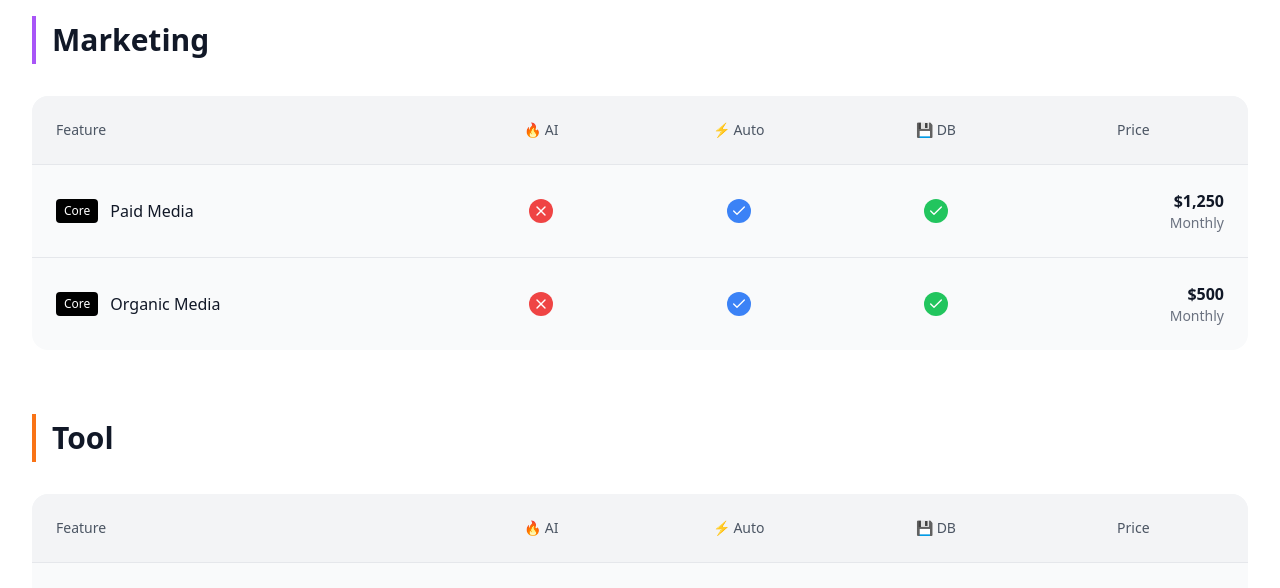
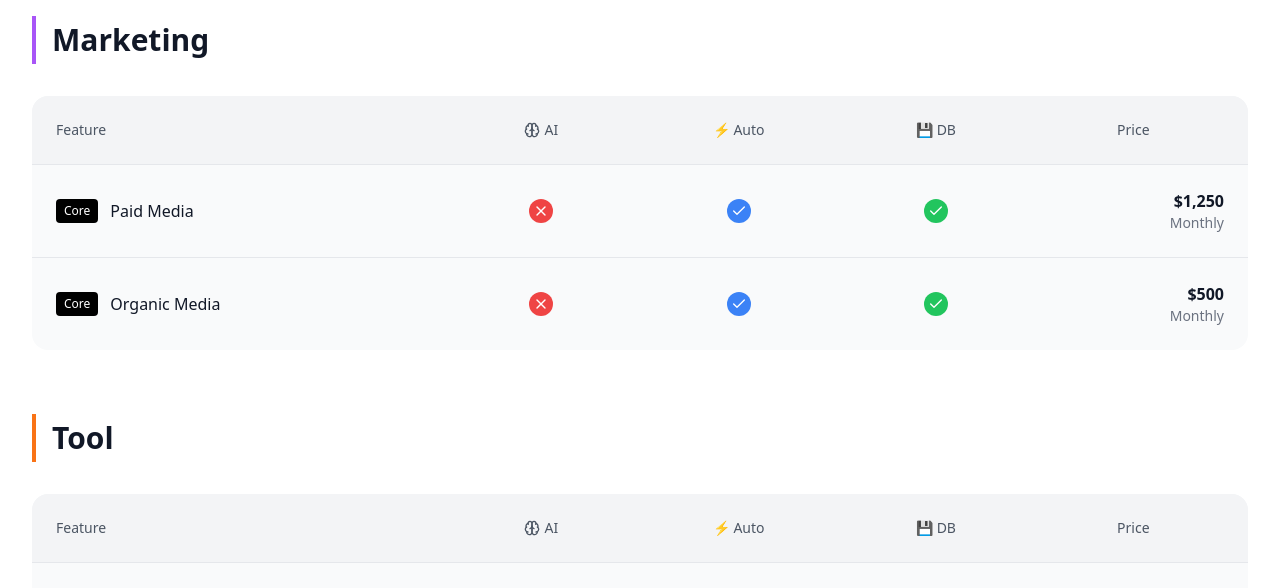
Before and after one commit to daveenci-ai/daveenci-ai-website, a React (Vite) app: page /pricing in a window 1280 px wide. Shown: the part 1880-2468 px from the top of the page. Built offline with nearby package versions, Linux system fonts and the light colour scheme.

Commit message:
Replace fire emoji with brain icon in AI column header

```diff
--- a/src/pages/Pricing.tsx
+++ b/src/pages/Pricing.tsx
@@ -1,6 +1,6 @@
 import React from 'react';
 import { Button } from '@/components/ui/button';
-import { Check, X, Star, ArrowRight } from 'lucide-react';
+import { Check, X, Star, ArrowRight, Brain } from 'lucide-react';
 import Footer from '@/components/Footer';
 import Navigation from '@/components/Navigation';
 
@@ -135,7 +135,7 @@ const Pricing = () => {
         {
           name: "Customer Journey",
           type: "Add-on",
-          starter: false,
+          starter: true,
           growth: true,
           aiMax: true,
           price: "$1,500",
@@ -144,7 +144,7 @@ const Pricing = () => {
         {
           name: "Lead Scoring System",
           type: "Add-on",
-          starter: false,
+          starter: true,
           growth: true,
           aiMax: true,
           price: "$1,500",
@@ -153,7 +153,7 @@ const Pricing = () => {
         {
           name: "Personalized Email Marketing",
           type: "Add-on",
-          starter: false,
+          starter: true,
           growth: true,
           aiMax: true,
           price: "$1,150",
@@ -171,7 +171,7 @@ const Pricing = () => {
         {
           name: "Email Newsletters",
           type: "Add-on",
-          starter: false,
+          starter: true,
           growth: true,
           aiMax: true,
           price: "$400",
@@ -180,7 +180,7 @@ const Pricing = () => {
         {
           name: "SMS",
           type: "Add-on",
-          starter: false,
+          starter: true,
           growth: true,
           aiMax: true,
           price: "$700",
@@ -189,7 +189,7 @@ const Pricing = () => {
         {
           name: "Analytics Dashboard",
           type: "Add-on",
-          starter: false,
+          /*starter: true,*/
           growth: true,
           aiMax: true,
           price: "$2,000",
@@ -377,7 +377,10 @@ const Pricing = () => {
                 <div className="bg-gray-50 rounded-2xl overflow-hidden">
                   <div className="grid grid-cols-6 gap-4 p-6 bg-gray-100 text-sm font-medium text-gray-600">
                     <div className="col-span-2">Feature</div>
-                    <div className="text-center">🔥 AI</div>
+                    <div className="text-center flex items-center justify-center">
+                      <Brain className="w-4 h-4 mr-1" />
+                      AI
+                    </div>
                     <div className="text-center">⚡ Auto</div>
                     <div className="text-center">💾 DB</div>
                     <div className="text-center">Price</div>
```
